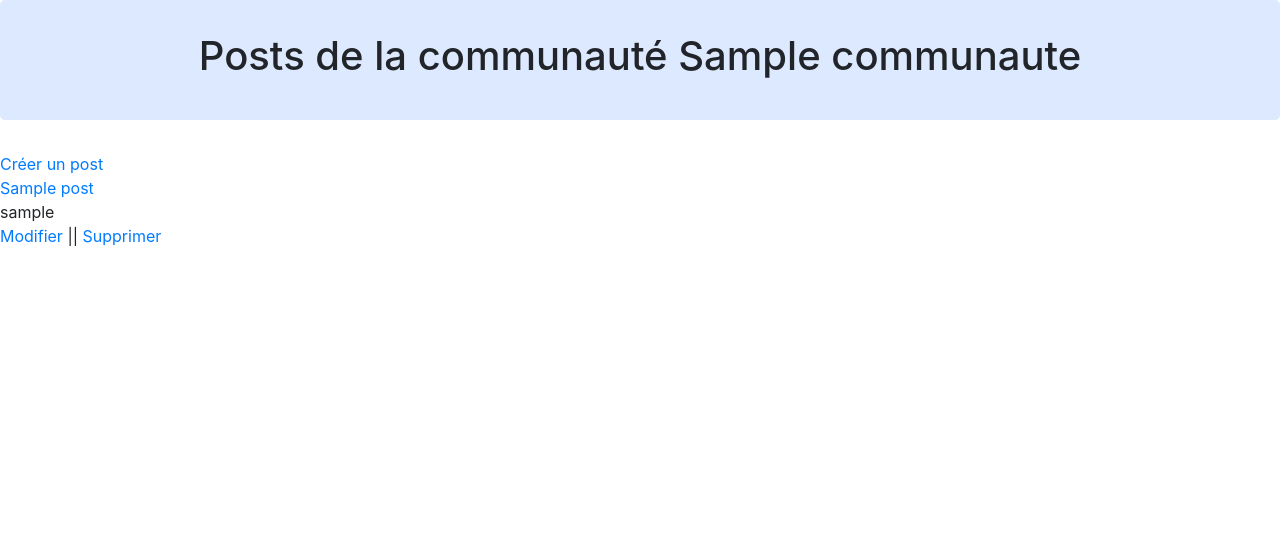
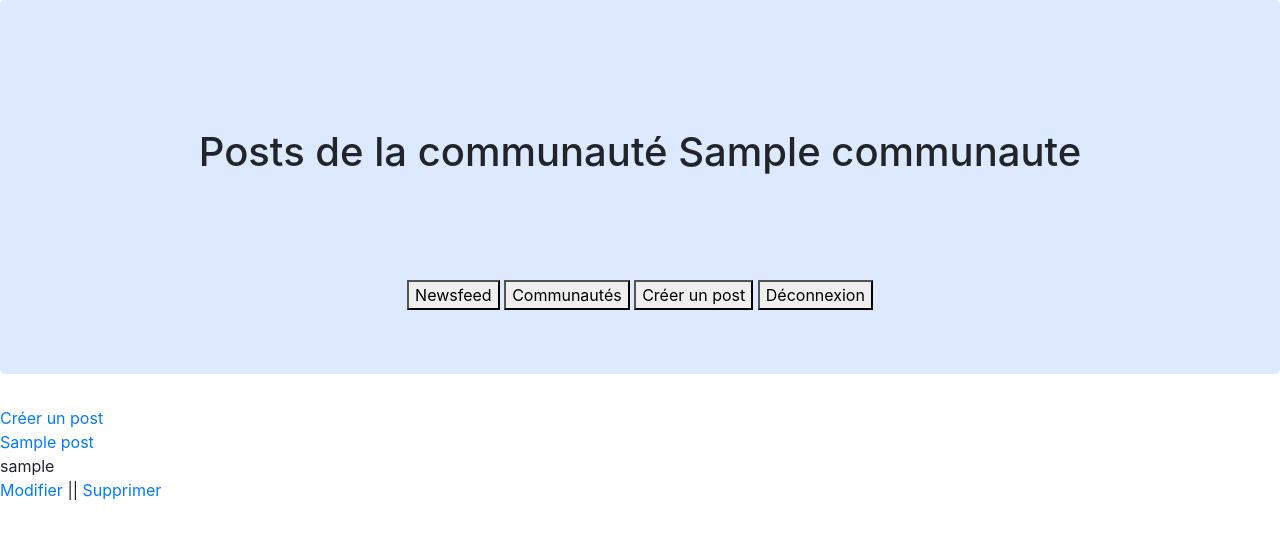
Before and after one commit to axellecousinou/projetIndividuel, a Django app: page /communaute/1 in a window 1280 px wide. Shown: the top 539 px of the page. Run offline with Django 3.2, Linux system fonts and the light colour scheme; a user stored in the database is signed in; tables that the repository leaves empty hold one stand-in row (values such as "Sample post"); some libraries are stand-ins or nearby versions.

Commit message:
Fin de l'implémentation des différentes fonctions

```diff
--- a/projet/communitymanager/models.py
+++ b/projet/communitymanager/models.py
@@ -32,7 +32,7 @@
 
 
 class Commentaire(models.Model):
-    date_creation = models.DateTimeField(blank=True)
+    date_creation = models.DateTimeField()
     contenu = models.TextField()
     auteur = models.ForeignKey(User, on_delete=models.CASCADE)
     post = models.ForeignKey(Post, on_delete=models.CASCADE)
--- a/projet/communitymanager/templates/communitymanager/communaute.html
+++ b/projet/communitymanager/templates/communitymanager/communaute.html
@@ -15,14 +15,22 @@
 {% endblock %}
 
 {% block content %}
-<a href="{% url 'new-post' %}">Créer un post</a>
+<a href="{% url 'nouveau-post' %}">Créer un post</a>
+
+{% if can_modif %}
+<p style="color:red;">Vous ne pouvez pas modifier ce post car vous n'en êtes pas l'auteur.</p>
+{% elif can_suppress %}
+<p style="color:red;">Vous ne pouvez pas supprimer ce post car vous n'en êtes pas l'auteur.</p>
+{% endif %}
+
 
 {% for post in list %}
-<div><a href="{% url 'details' post.id %}">{{ post.titre }}</a></br>
+<div><a href="{% url 'post' post.id %}">{{ post.titre }}</a></br>
   {{ post.auteur }}
 </div>
 <a href="{% url 'modif-post' post.id %}">Modifier</a> || <a href="{%url 'suppress-post' post.id %}">Supprimer</a>
 {% endfor %}
+
 {% endblock %}
 </body>
 </html>
--- a/projet/communitymanager/urls.py
+++ b/projet/communitymanager/urls.py
@@ -9,8 +9,8 @@
     path('desabonnement/<int:com_id>', views.desabonnement, name='desabonnement'),
     path('abonnement/<int:com_id>', views.abonnement, name='abonnement'),
     path('communaute/<int:com_id>', views.communaute, name='communaute'),
-    path('post-details/<int:post_id>', views.post_details, name='details'),
-    path('create-post/', views.create_post, name='new-post'),
-    path('modif-post/<int:post_id>', views.modif_post, name='modif-post'),
+    path('post/<int:post_id>', views.post, name='post'),
+    path('nouveau_post/', views.nouveau_post, name='nouveau-post'),
+    path('modif_post/<int:post_id>', views.modif_post, name='modif-post'),
     path('suppress-post/<int:post_id>', views.suppress_post, name='suppress-post'),
 ]
--- a/projet/communitymanager/views.py
+++ b/projet/communitymanager/views.py
@@ -2,17 +2,26 @@
 from django.contrib.auth.decorators import login_required
 from .models import Communaute
 from .models import Post
+from .models import Commentaire
 from .forms import NewPostForm
+from .forms import NewCommentForm
 from datetime import datetime
 
 
 def log(request):
-    return redirect('newsfeed')
+    return redirect('communautes')
 
 
 @login_required()
 def newsfeed(request):
-    return render(request, 'communitymanager/newsfeed.html')
+    communautes = request.user.communaute_set.all()
+    list = []
+    for com in communautes:
+        l = Post.objects.filter(communaute=com)
+        for p in l:
+            list.append(p)
+
+    return render(request, 'communitymanager/newsfeed.html', locals())
 
 
 def disconnect(request):
@@ -41,30 +50,31 @@
 
 @login_required()
 def communaute(request, com_id):
-    list = Post.objects.all()
+    list = Post.objects.filter(communaute=Communaute.objects.get(id=com_id))
     com = Communaute.objects.get(id=com_id)
     return render(request, 'communitymanager/communaute.html', locals())
 
 
 @login_required()
-def post_details(request, post_id):
+def post(request, post_id):
     post = Post.objects.get(id=post_id)
+    comments = Commentaire.objects.filter(post = post)
+    form = NewCommentForm(request.POST or None)
+    if form.is_valid():
+        commentaire = form.save(commit=False)
+        commentaire.date_creation = datetime.now()
+        commentaire.auteur = request.user
+        commentaire.post = post
+        commentaire.save()
+        return redirect('post', post_id)
     return render(request, 'communitymanager/post-details.html', locals())
 
 
 @login_required()
-def create_post(request):
+def nouveau_post(request):
     form = NewPostForm(request.POST or None)
     if form.is_valid():
-        post = Post()
-        print(post)
-        post.titre = form.cleaned_data['titre']
-        post.description = form.cleaned_data['description']
-        post.communaute = form.cleaned_data['communaute']
-        post.priorite = form.cleaned_data['priorite']
-        post.evenementiel = form.cleaned_data['evenementiel']
-        if post.evenementiel:
-            post.date_evenement = form.cleaned_data['date_evenementiel']
+        post = form.save(commit=False)
         post.date_creation = datetime.now()
         post.auteur = request.user
         post.save()
@@ -76,21 +86,31 @@
 
 @login_required()
 def modif_post(request, post_id):
-    form = NewPostForm(request.POST or None)
-    if form.is_valid():
-        post = form.save(commit=False)
-        post.auteur = request.user
-        post.date_creation = datetime.now()
-        return redirect('details', post_id=post_id)
-    else:
-        p = get_object_or_404(Post, id=post_id)
-        form = NewPostForm(instance=p)
-        return render(request, 'communitymanager/modify-post.html', locals())
+    p = get_object_or_404(Post, id=post_id)
+    if p.auteur == request.user:
+        form = NewPostForm(request.POST or None)
+        if form.is_valid():
+            post = form.save(commit=False)
+            post.auteur = request.user
+            post.date_creation = datetime.now()
+            return redirect('post', post_id=post_id)
+        else:
+            form = NewPostForm(instance=p)
+            return render(request, 'communitymanager/modify-post.html', locals())
+    else :
+        list = Post.objects.filter(communaute=Communaute.objects.get(id=Post.objects.get(id=post_id).communaute.id))
+        can_modif = True
+        return render(request, 'communitymanager/communaute.html', locals())
 
 
 @login_required()
 def suppress_post(request, post_id):
-    post = Post.objects.get(id=post_id)
-    com_id = post.communaute.id
-    post.delete()
-    return redirect('communaute', com_id=com_id)
+    post = get_object_or_404(Post, id=post_id)
+    if post.auteur == request.user:
+        com_id = post.communaute.id
+        post.delete()
+        return redirect('communaute', com_id=com_id)
+    else :
+        list = Post.objects.filter(communaute=Communaute.objects.get(id=Post.objects.get(id=post_id).communaute.id))
+        can_suppress = True
+        return render(request, 'communitymanager/communaute.html', locals())
--- a/projet/static/css/style.css
+++ b/projet/static/css/style.css
@@ -1,7 +1,3 @@
-.jumbotron {
-    padding:2rem 1rem;
-    background-color:#C4DAFF;
-}
 
 .button {
     padding:0.2rem 0.5rem;
--- a/projet/templates/base.html
+++ b/projet/templates/base.html
@@ -1,23 +1,30 @@
+{% load static %}
 <!DOCTYPE html>
 <html lang="en">
 <head>
     <meta charset="UTF-8">
     <title>Base</title>
     <meta name="viewport" content="width=device-width, initial-scale=1">
+    <link rel="stylesheet" href="https://maxcdn.bootstrapcdn.com/bootstrap/4.5.2/css/bootstrap.min.css">
+    <link rel="stylesheet" href="/static/css/style.css"/>
     <script src="https://ajax.googleapis.com/ajax/libs/jquery/3.5.1/jquery.min.js"></script>
     <script src="https://cdnjs.cloudflare.com/ajax/libs/popper.js/1.16.0/umd/popper.min.js"></script>
     <script src="https://maxcdn.bootstrapcdn.com/bootstrap/4.5.2/js/bootstrap.min.js"></script>
-    <link rel="stylesheet" href="https://maxcdn.bootstrapcdn.com/bootstrap/4.5.2/css/bootstrap.min.css">
-    <link rel="stylesheet" href="/static/css/style.css"/>
+
 
 </head>
 <body>
-{% block titre %}
+
 <div class="jumbotron text-center" style="background-color:#DDE9FF;">
-    <h1>Bienvenu sur blabla</h1>
-    <h4>Connectez-vous pour accéder aux informations de vos communautés</h4>
+    {% block titre %}
+    {% endblock %}
+    {% block menu %}
+    <button onclick="window.location.href = '../../newsfeed';">Newsfeed</button>
+    <button onclick="window.location.href = '../../communautes';">Communautés</button>
+    <button onclick="window.location.href = '../nouveau_post';">Créer un post</button>
+    <button onclick="window.location.href = '../../accounts/logout';">Déconnexion</button>
+    {% endblock %}
 </div>
-{% endblock %}
 
 {% block content %}
 {% endblock %}
--- a/projet/templates/registration/logged_out.html
+++ b/projet/templates/registration/logged_out.html
@@ -14,6 +14,9 @@
 </div>
 {% endblock %}
 
+{% block menu %}
+{% endblock %}
+
 {% block content %}
 <button onclick="window.location.href = '../login';">Connect</button>
 {% endblock %}
```
Also changed, not shown: projet/communitymanager/forms.py (+7 -0 lines), projet/communitymanager/templates/communitymanager/communaute-list.html (+8 -4 lines), projet/communitymanager/templates/communitymanager/newsfeed.html (+13 -2 lines), projet/communitymanager/templates/communitymanager/post-details.html (+16 -0 lines), projet/templates/registration/login.html (+8 -11 lines).
